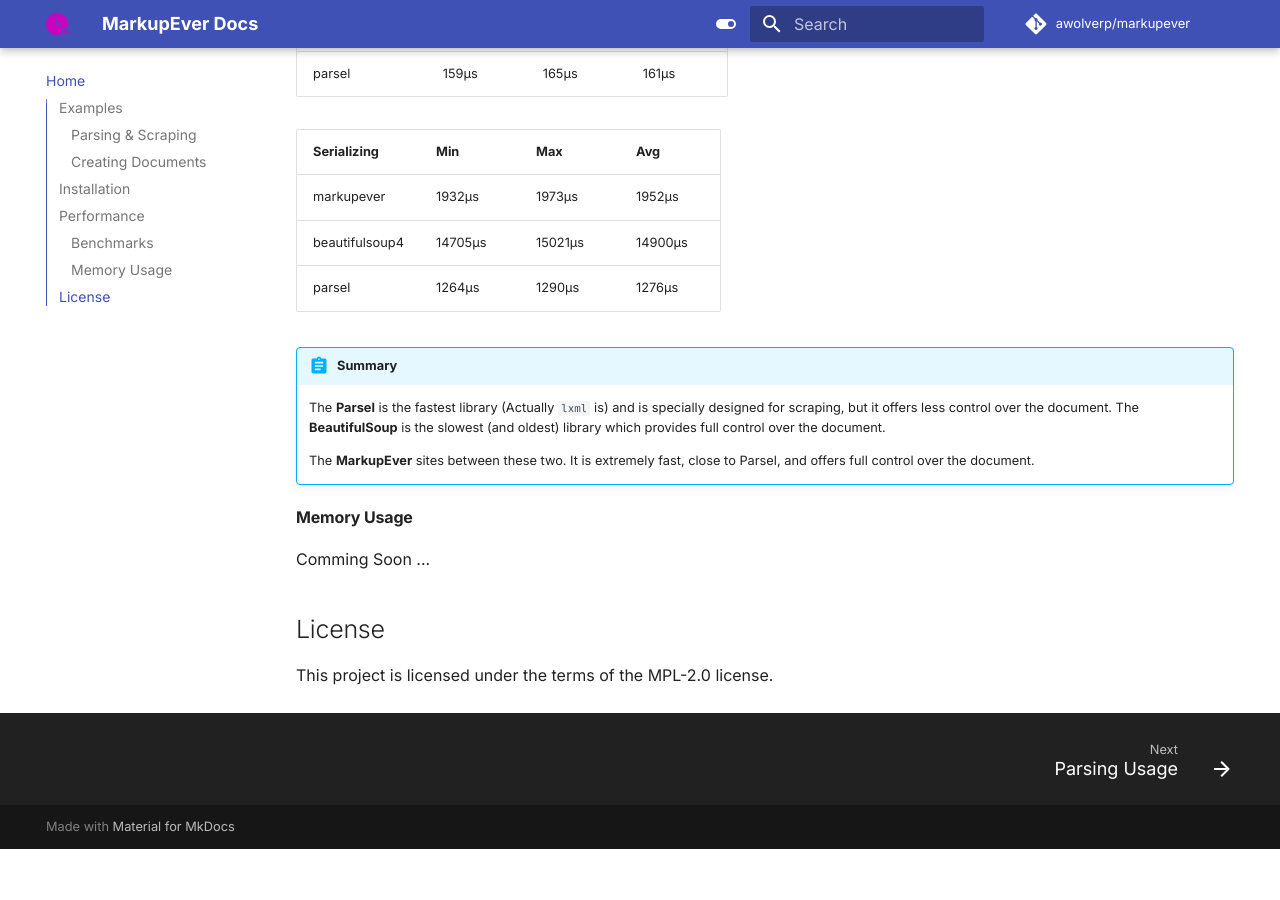
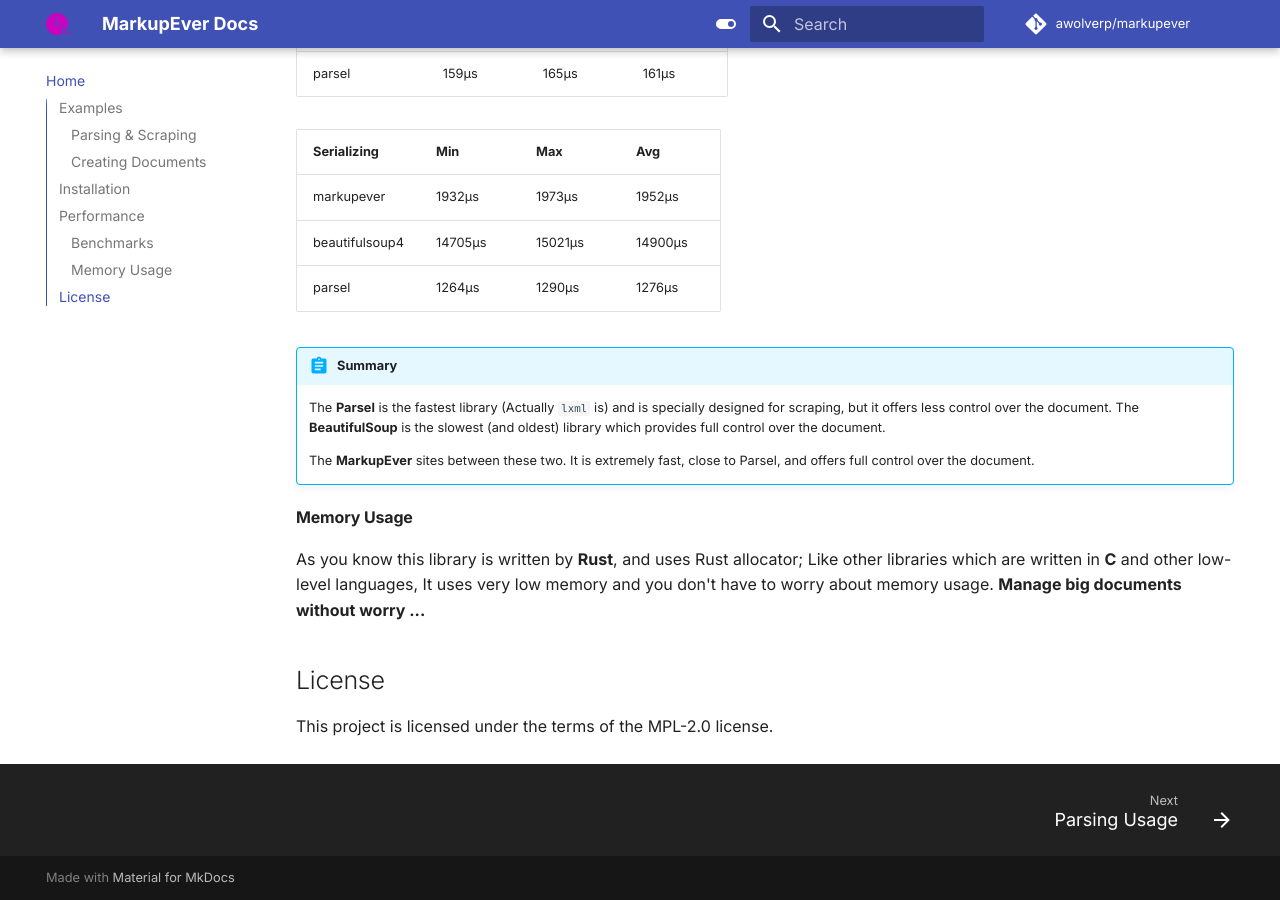
Before and after one commit to awolverp/markupever, an MkDocs documentation site: the page built from docs/docs/index.md, in a window 1280 px wide and 900 px high, scrolled down 3691 px. Built offline with MkDocs 1.6.1 and Material for MkDocs 9.7.7, drawn with Linux system fonts in a browser that asks for light colours; comment, search, counter and statistics services are not loaded; before the commit the page ends 4540 px from its top, so only the background shows below that.

Commit message:
Update Docs

```diff
--- a/docs/docs/index.md
+++ b/docs/docs/index.md
@@ -268,7 +268,8 @@
     the document.
 
 #### Memory Usage
-Comming Soon ...
+As you know this library is written by **Rust**, and uses Rust allocator; Like other libraries which are written in **C** and
+other low-level languages, It uses very low memory and you don't have to worry about memory usage. **Manage big documents without worry ...**
 
 ## License
 This project is licensed under the terms of the MPL-2.0 license.
```
